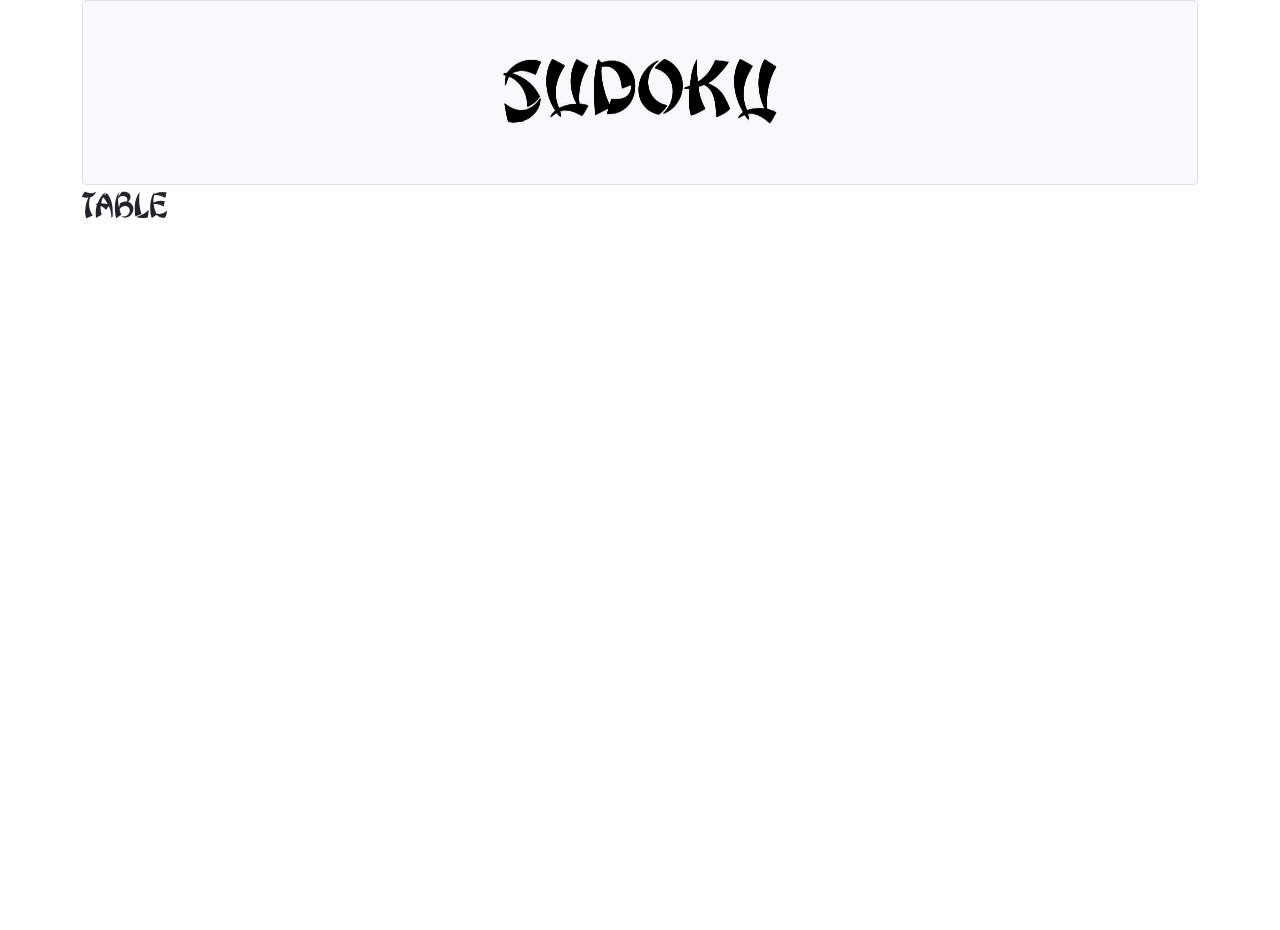
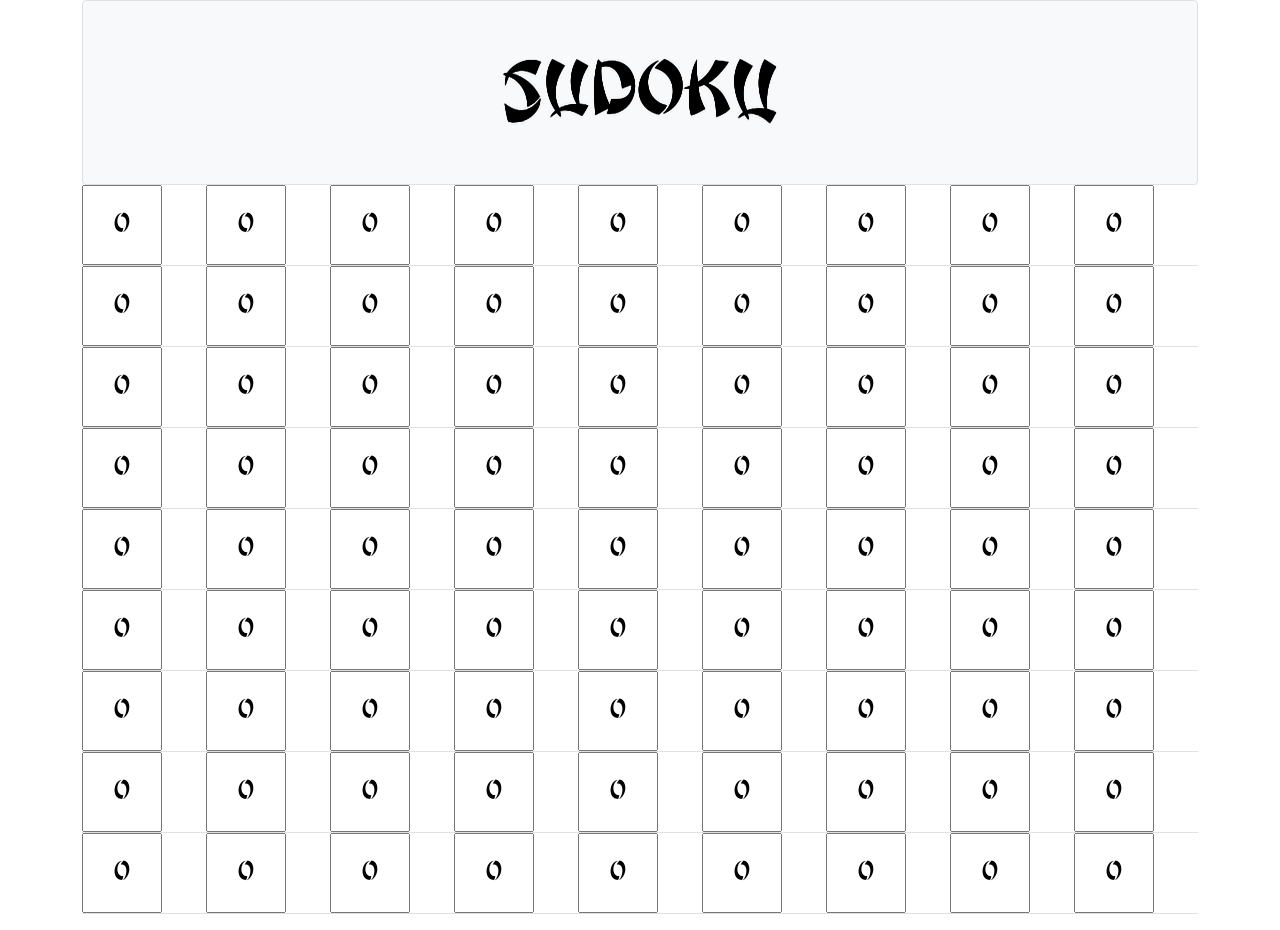
Before and after one commit to luca-lorenzetti/sudoku-vue, a Vue app: page / in a window 1280 px wide. Both pictures are taken after a click on the button "Let's play". Before the commit the page ends 800 px from the top, so only its background shows below. Built offline with nearby package versions, Linux system fonts and the light colour scheme.

Commit message:
fix table

```diff
--- a/src/components/Sudoku.vue
+++ b/src/components/Sudoku.vue
@@ -1,18 +1,58 @@
 <template>
   <div class="sudoku">
-    <h1>table</h1>
+    <table class="table">
+      <tbody>
+        <tr v-for="(row, indexRow) in 9" v-bind:key="indexRow">
+          <td class="cell" v-for="(cell, indexCell) in matrix[row-1]" v-bind:key="indexCell"> <input type="text" id="inputNumber" name="inputNumber" maxlength="1" v-bind:value="cell" max="9" min="1"></td>
+        </tr>
+      </tbody>
+    </table>
   </div>
 </template>
 
 <script>
 export default {
   name: "Sudoku",
+  data:function(){
+    return{
+      matrix:[[0,0,0,0,0,0],[0,0,0,0,0]]
+    }
+  },
+  created(){
+    this.$store.commit('fillMatrixWithZero');
+    this.matrix = this.$store.getters.getMatrix;
+  },
+  mounted(){
+    console.log(this.matrix[0])
+  }
 
 };
 </script>
 
 <!-- Add "scoped" attribute to limit CSS to this component only -->
 <style scoped lang="scss">
+input::-webkit-outer-spin-button,
+input::-webkit-inner-spin-button {
+  -webkit-appearance: none;
+  margin: 0;
+}
+
+tr{
+  max-width: 500px !important;
+}
+.cell{
+  padding: 0;
+    max-width: 80px !important;
+
+  input{
+    text-align: center;
+    font-size: 30px;
+    width: 80px;
+    height: 80px;
+  }
+}
+
+
 h3 {
   margin: 40px 0 0;
 }
--- a/src/store/index.js
+++ b/src/store/index.js
@@ -4,8 +4,32 @@ import Vuex from "vuex";
 Vue.use(Vuex);
 
 export default new Vuex.Store({
-  state: {},
-  mutations: {},
-  actions: {},
+  state: {
+    matrix: []
+  },
+  mutations: {
+    fillMatrixWithZero(state){
+
+      for (let i = 0; i < 9; i++) {
+          let arr = [];
+
+          for (let j = 0; j < 9; j++) {
+              arr.push(0);
+          }
+          state.matrix.push(arr);
+      }
+
+    }
+  },
+  actions: {
+    fillMatrixWithZero(state){
+      state.commit('fillMatrixWithZero')
+    }
+  },
+  getters:{
+    getMatrix(state){
+      return state.matrix;
+    }
+  },
   modules: {},
 });
```
